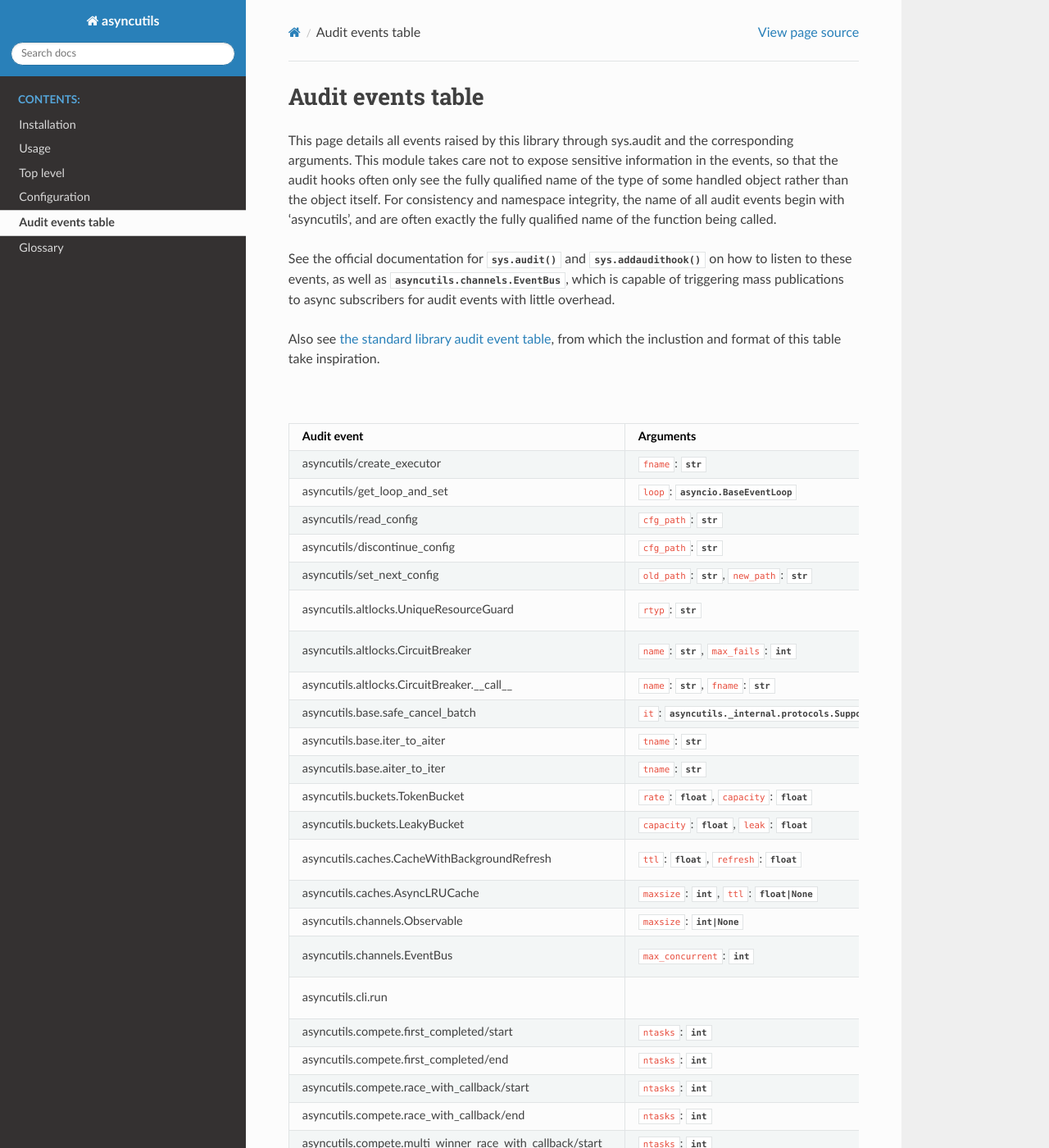
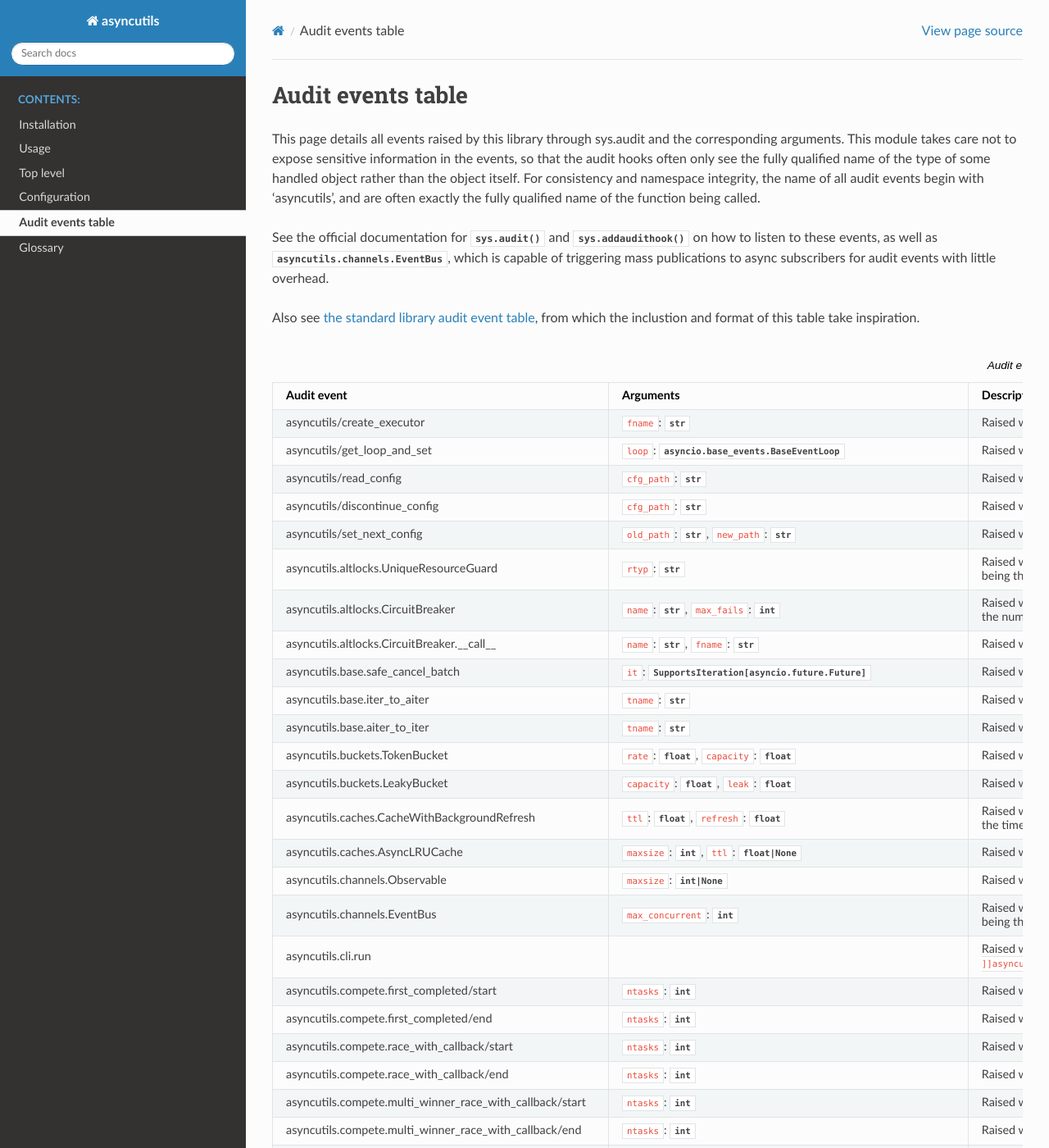
Before and after one commit to jonathandung/asyncutils, a Sphinx documentation site: the page built from docs/source/audit-events.rst, in a window 1280 px wide and 1400 px high. Shown: the whole window at 82% size. Built offline with Sphinx 7.4.7 and the Read the Docs theme 3.1.0, drawn with Linux system fonts in a browser that asks for light colours; pages that are not in the unit, such as notebooks, are missing from menus; some of the changed text lies outside the part shown.

Commit message:
fix some docs formatting issues

```diff
--- /dev/null
+++ b/docs/source/_static/custom.css
@@ -0,0 +1,33 @@
+.wy-nav-content {
+    max-width: none !important;
+    padding: 1.5rem 2rem !important;
+}
+
+.wy-table-responsive {
+    overflow-x: auto !important;
+    overflow-y: hidden !important;
+    margin: 1em 0;
+}
+
+.wy-table-responsive table {
+    width: auto !important;
+    min-width: 100% !important;
+}
+
+.wy-table-responsive {
+    position: relative;
+}
+
+.wy-table-responsive::after {
+    content: "↔ Scroll horizontally →";
+    position: absolute;
+    bottom: -25px;
+    right: 0;
+    font-size: 12px;
+    color: #666;
+    background: white;
+    padding: 2px 8px;
+    border-radius: 4px;
+    pointer-events: none;
+    opacity: 0.7;
+}
--- a/docs/source/audit-events.rst
+++ b/docs/source/audit-events.rst
@@ -23,7 +25,7 @@
     - ``fname``: :class:`str`
     - Raised when :mod:`asyncutils` creates an executor, type dictated by configuration. ``fname`` is of the form 'submodule.function'.
   * - asyncutils/get_loop_and_set
-    - ``loop``: :class:`asyncio.BaseEventLoop`
+    - ``loop``: :class:`asyncio.base_events.BaseEventLoop`
     - Raised when :mod:`asyncutils` retrieves an event loop ``loop``, creating one if necessary, and sets it as the event loop for the current thread if not already set.
   * - asyncutils/read_config
     - ``cfg_path``: :class:`str`
@@ -44,7 +46,7 @@
     - ``name``: :class:`str`, ``fname``: :class:`str`
     - Raised when a :class:`asyncutils.altlocks.CircuitBreaker` of name ``name`` is applied on a function with name ``fname``.
   * - asyncutils.base.safe_cancel_batch
-    - ``it``: :class:`asyncutils._internal.protocols.SupportsIteration[asyncio.futures.Future]`
+    - ``it``: :class:`SupportsIteration[asyncio.future.Future]`
     - Raised when :func:`asyncutils.base.safe_cancel_batch` is called on the (possibly async) iterable ``it``.
   * - asyncutils.base.iter_to_aiter
     - ``tname``: :class:`str`
--- a/docs/source/conf.py
+++ b/docs/source/conf.py
@@ -17,3 +17,5 @@
 autoapi_keep_files = True
 autoapi_options = ['members', 'undoc-members', 'show-inheritance', 'show-module-summary', 'special-members']
 suppress_warnings = ['autoapi.python_import_resolution']
+html_static_path = ['_static']
+html_css_files = ['custom.css']
--- a/docs/source/top-level.rst
+++ b/docs/source/top-level.rst
@@ -4,6 +4,7 @@
 This section documents the symbols defined at the top level of this package.
 
 .. data:: __version__
+  :no-index:
   :module: asyncutils
   :annotation: asyncutils.version.VersionInfo
 
@@ -11,6 +12,7 @@
   This library adheres to `Semantic Versioning 2.0.0 <https://semver.org/spec/v2.0.0.html>`_.
 
 .. data:: __hexversion__
+  :no-index:
   :module: asyncutils
   :annotation: int
 
@@ -20,12 +22,14 @@
   :note: Equivalent to ``int(__version__)``
 
 .. data:: preloaded_submodules
+  :no-index:
   :module: asyncutils
   :annotation: frozenset[str]
 
   A :class:`frozenset` of submodule names which are preloaded when importing the library for essential initialization.
 
 .. data:: submodules_map
+  :no-index:
   :module: asyncutils
   :annotation: dict[str, types.ModuleType]
 
@@ -41,6 +45,7 @@
   :warning: The exact deference mechanism is an implementation detail.
 
 .. function:: time_since_boot()
+  :no-index:
   :module: asyncutils
 
   Time since the module started initializing (was imported or invoked in the command line) in ms, as returned by :func:`time.monotonic`,
```
Also changed, not shown: other parts of docs/source/audit-events.rst (+2 -0 lines), 1 other file.
